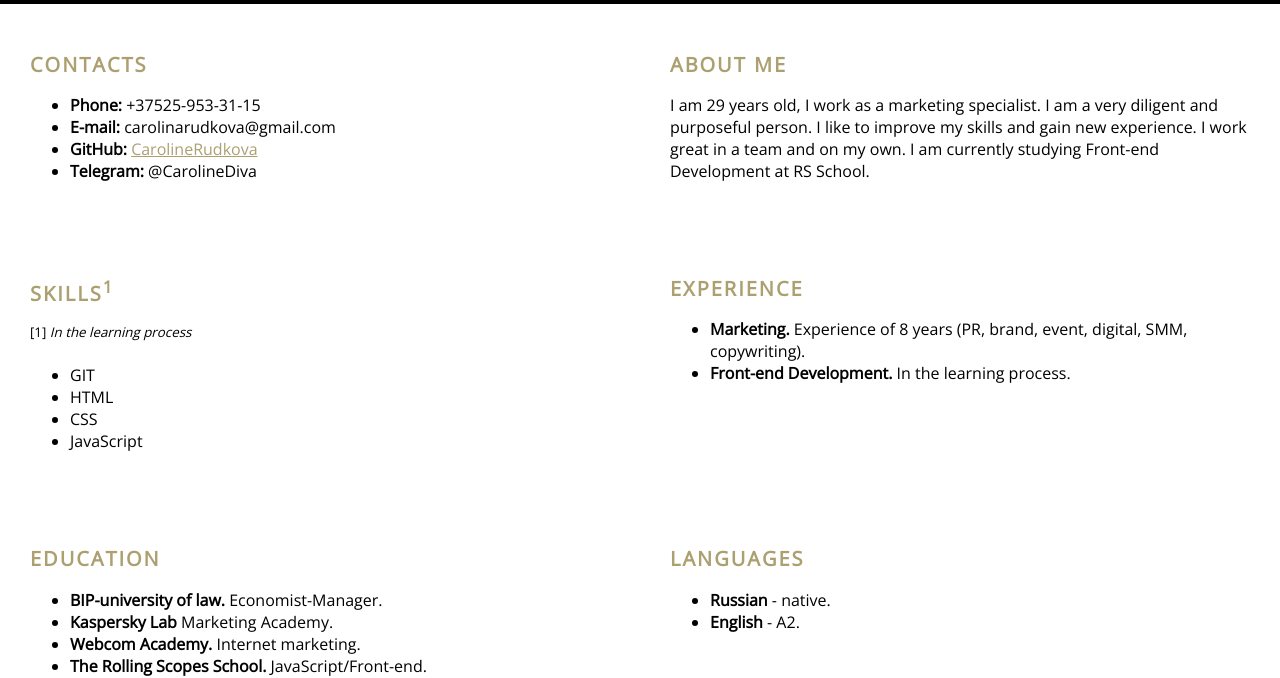
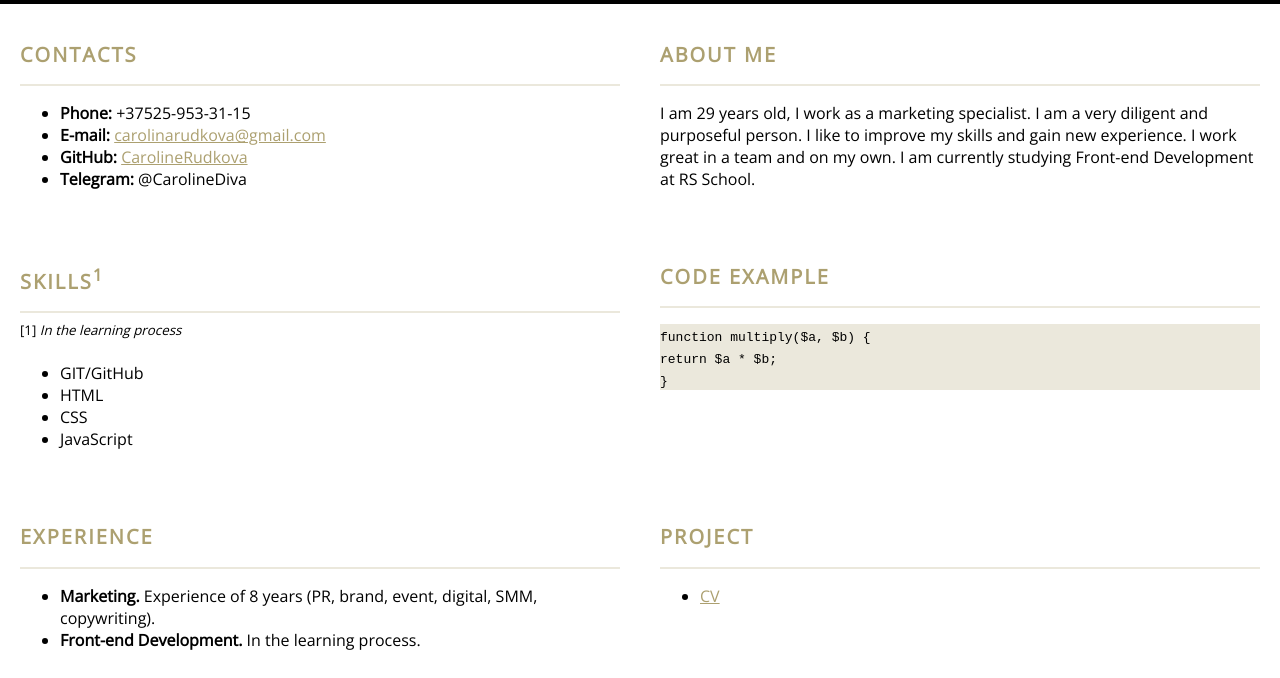
Before and after one commit to CarolineRudkova/rsschool-cv, a plain HTML site: page index.html in a window 1280 px wide. Shown: the part 283-961 px from the top of the page. Drawn offline with nearby package versions, Linux system fonts and the light colour scheme.

Commit message:
feat: edit sections

```diff
--- a/index.html
+++ b/index.html
@@ -41,36 +41,59 @@
         <div class="main-container">
             <section class="section" id="contacts">
                 <h2 class="section-title">Contacts</h2>
+                <hr>
                 <ul class="ul-conracts">
                     <li><b>Phone:</b> +37525-953-31-15</li>
-                    <li><b>E-mail:</b> carolinarudkova@gmail.com</li>
-                    <li><b>GitHub:</b> <a href="//github.com/CarolineRudkova" class="main-link">CarolineRudkova</a></li>
+                    <li><b>E-mail:</b> <a href="mailto:carolinarudkova@gmail.com" class="main-link" target="_blank">carolinarudkova@gmail.com</a></li>
+                    <li><b>GitHub:</b> <a href="//github.com/CarolineRudkova" class="main-link" target="_blank">CarolineRudkova</a></li>
                     <li><b>Telegram:</b> @CarolineDiva</li>
                 </ul>
             </section>
             <section class="section" id="aboutme">
                 <h2 class="section-title">About me</h2>
+                <hr>
                 <p>I am 29 years old, I work as a marketing specialist. I am a very diligent and purposeful person. I like to improve my skills and gain new experience. I work great in a team and on my own. I am currently studying Front-end Development at RS School.</p>
             </section>
             <section class="section" id="skills">
                 <h2 class="section-title">Skills<sup>1</sup></h2>
+                <hr>
                 <sup>[1] <em>In the learning process</em></sup>
                 <ul class="ul-skills">
-                    <li>GIT</li>
+                    <li>GIT/GitHub</li>
                     <li>HTML</li>
                     <li>CSS</li>
                     <li>JavaScript</li>
                 </ul>
             </section>
+            <section class="section" id="code">
+                <h2 class="section-title">Code example</h2>
+                <hr>
+                <p class="code">
+                    <code>
+                        function multiply($a, $b) {<br>
+                        return $a * $b;<br>
+                        }
+                    </code>
+                </p>
+            </section>
             <section class="section" id="experience">
                 <h2 class="section-title">Experience</h2>
+                <hr>
                 <ul class="ul-experience">
                     <li><b>Marketing.</b> Experience of 8 years (PR, brand, event, digital, SMM, copywriting).</li>
                     <li><b>Front-end Development.</b> In the learning process.</li>
                 </ul>
             </section>
+            <section class="section" id="project">
+                <h2 class="section-title">Project</h2>
+                <hr>
+                <ul class="ul-project">
+                    <li><a href="https://github.com/CarolineRudkova/rsschool-cv/tree/rsschool-cv-html" class="project-link" target="_blank">CV</a></li>
+                </ul>
+            </section>
             <section class="section" id="education">
                 <h2 class="section-title">Education</h2>
+                <hr>
                 <ul class="ul-education">
                     <li><b>BIP-university of law.</b> Economist-Manager.</li>
                     <li><b>Kaspersky Lab</b> Marketing Academy.</li>
@@ -80,6 +103,7 @@
             </section>
             <section class="section" id="languages">
                 <h2 class="section-title">Languages</h2>
+                <hr>
                 <ul class="ul-languages">
                     <li><b>Russian</b> - native.</li>
                     <li><b>English</b> - A2.</li>
@@ -90,8 +114,8 @@
     <footer class="footer">
         <div class="container">
             <p>2022</p>
-            <p><a href="//github.com/CarolineRudkova" class="footer-link">GitHub</a></p>
-            <p><a href="https://rs.school/js/"><img src="rs_school_js.svg" alt="RSS logo" class="rss-logo"></a></p>
+            <p><a href="//github.com/CarolineRudkova" class="footer-link" target="_blank">GitHub</a></p>
+            <p><a href="https://rs.school/js/" target="_blank"><img src="rs_school_js.svg" alt="RSS logo" class="rss-logo"></a></p>
         </div>
     </footer>
 </body>
--- a/style.css
+++ b/style.css
@@ -24,6 +24,10 @@ body {
     font-family: 'Open Sans', sans-serif;
 }
 
+hr {
+    border: 0.5px solid #aca0703f;
+}
+
 .container {
     max-width: 1440px;
     margin: 0 auto;
@@ -39,7 +43,7 @@ body {
 .section {
     width: 50%;
     margin: 0;
-    padding: 30px;
+    padding: 20px;
 }
 
 .section-title {
@@ -93,6 +97,10 @@ body {
     padding: 30px;
 }
 
+.code {
+    background-color: #aca0703f;
+}
+
 .photo {
     height: 200px;
 }
@@ -102,7 +110,8 @@ body {
 }
 
 .nav-link,
-.main-link {
+.main-link,
+.project-link {
     color: #aca070;
 }
 
```
